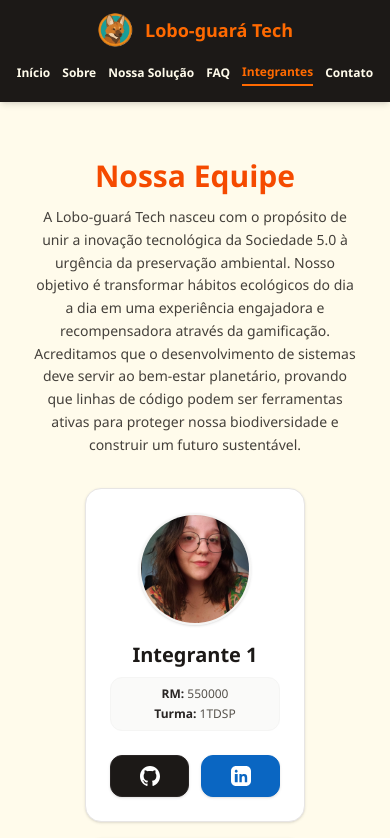
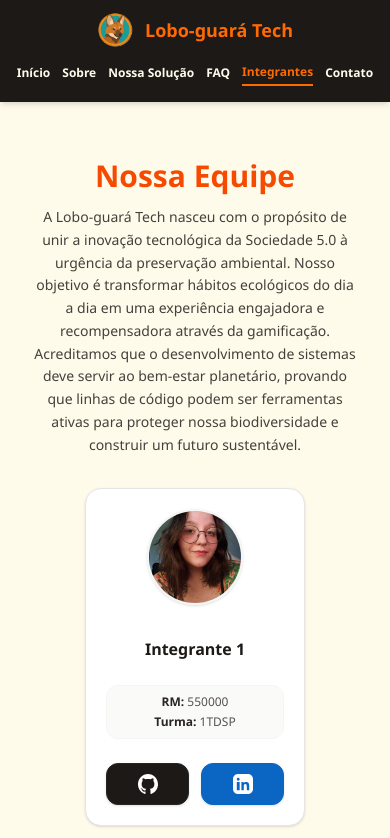
Before and after one commit to Challenger-2026/front-2.0, a React (Vite) app: page /integrantes in a window 390 px wide. Shown: the top 838 px of the page. Built offline with nearby package versions, Linux system fonts and the light colour scheme; a web font is replaced by a local one.

Commit message:
padroniza dimensao do card intgrante e trata propagacao de clique

```diff
--- a/src/components/CardIntegrante.tsx
+++ b/src/components/CardIntegrante.tsx
@@ -16,16 +16,19 @@ export default function CardIntegrante({
   }
 
   return (
-    <article className="group bg-white border border-stone-200 rounded-2xl p-6 shadow-sm hover:shadow-lg hover:border-orange-600 transition-all duration-300 flex flex-col items-center text-center">
-      <div className="relative mb-4">
+    <article className="group w-full h-full bg-white border border-stone-200 rounded-2xl p-5 sm:p-6 shadow-sm hover:shadow-lg hover:border-orange-600 transition-all duration-300 flex flex-col items-center text-center">
+      <div className="relative mb-4 shrink-0">
         <img
           src={foto}
           alt={`Foto de ${nome}`}
-          className="w-28 h-28 rounded-full object-cover border-2 border-stone-100 group-hover:border-orange-600 transition-colors shadow-sm"
+          className="w-24 h-24 sm:w-28 sm:h-28 rounded-full object-cover border-2 border-stone-100 group-hover:border-orange-600 transition-colors shadow-sm"
         />
       </div>
 
-      <h3 className="text-xl font-bold text-stone-900 group-hover:text-orange-600 transition-colors mb-2">
+      <h3
+        title={nome}
+        className="h-14 w-full flex items-center justify-center text-base sm:text-lg font-bold text-stone-900 group-hover:text-orange-600 transition-colors line-clamp-2 leading-snug px-1 mb-2"
+      >
         {nome}
       </h3>
 
@@ -38,7 +41,7 @@ export default function CardIntegrante({
         </p>
       </div>
 
-        {/* Botãoj */}
+
       <div className="grid grid-cols-2 gap-3 w-full mt-auto">
         <a
           href={github}
@@ -55,7 +58,6 @@ export default function CardIntegrante({
             className="w-5 h-5 brightness-0 invert"
           />
         </a>
-
 
         <a
           href={linkedin}
```
